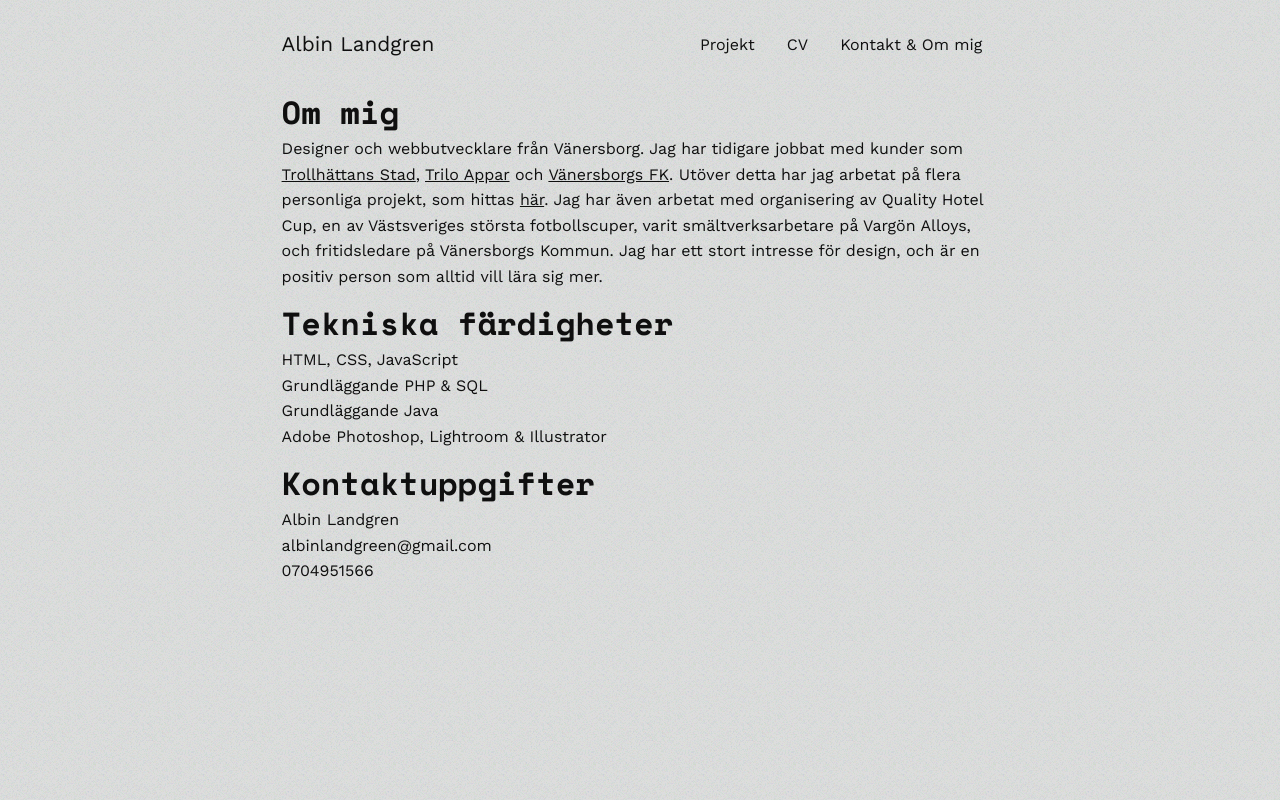
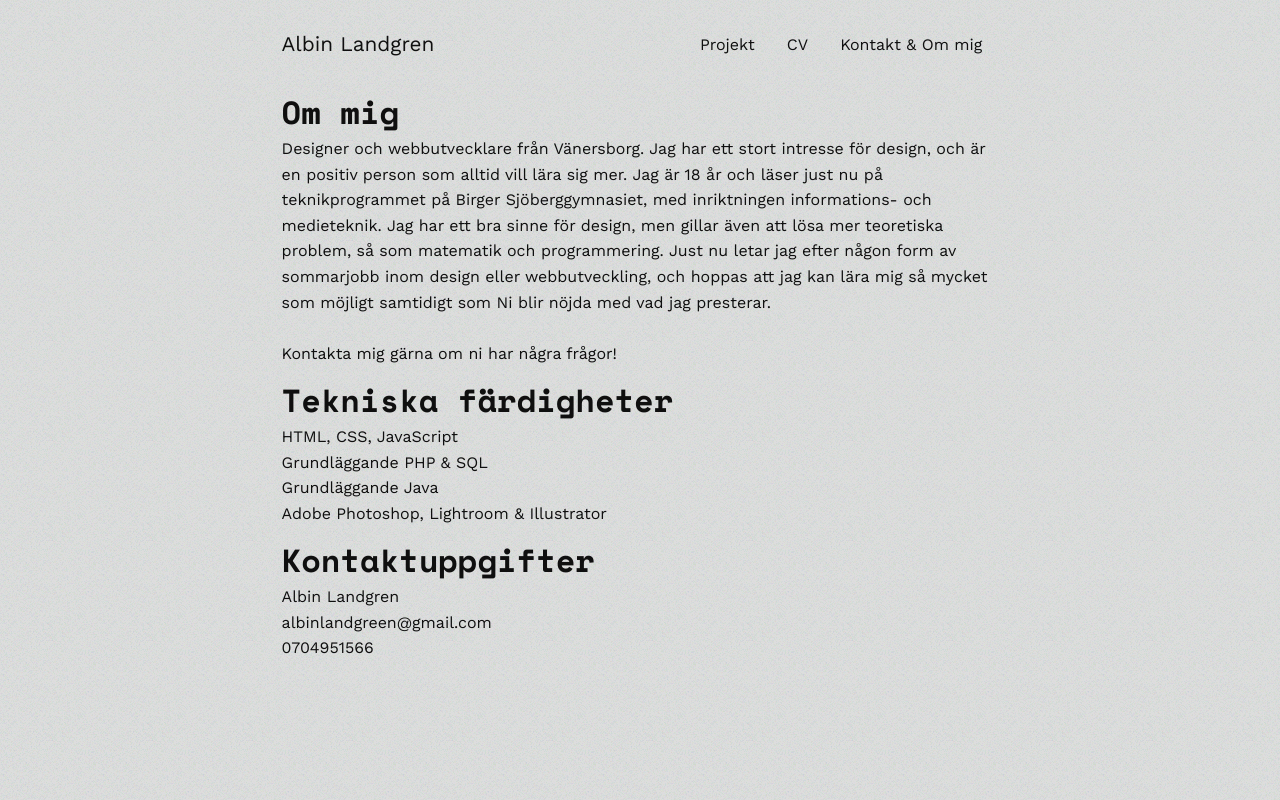
Before and after one commit to lbnportfolio/lbnportfolio.github.io, a plain HTML site: page kontakt.html in a window 1280 px wide. Drawn offline with nearby package versions, Linux system fonts and the light colour scheme.

Commit message:
Update kontakt.html

```diff
--- a/kontakt.html
+++ b/kontakt.html
@@ -23,7 +23,7 @@
         </div>
         <div id="kontakt">
             <h1>Om mig</h1>
-            <p>Designer och webbutvecklare från Vänersborg. Jag har tidigare jobbat med kunder som <a href="http://bit.ly/2QdVjRf">Trollhättans Stad</a>, <a href="trilo.html">Trilo Appar</a> och <a href="http://bit.ly/2F1v3s3">Vänersborgs FK</a>. Utöver detta har jag arbetat på flera personliga projekt, som hittas <a href="egnaprojekt.html">här</a>. Jag har även arbetat med organisering av Quality Hotel Cup, en av Västsveriges största fotbollscuper, varit smältverksarbetare på Vargön Alloys, och fritidsledare på Vänersborgs Kommun. Jag har ett stort intresse för design, och är en positiv person som alltid vill lära sig mer.</p>
+            <p>Designer och webbutvecklare från Vänersborg. Jag har ett stort intresse för design, och är en positiv person som alltid vill lära sig mer. Jag är 18 år och läser just nu på teknikprogrammet på Birger Sjöberggymnasiet, med inriktningen informations- och medieteknik. Jag har ett bra sinne för design, men gillar även att lösa mer teoretiska problem, så som matematik och programmering. Just nu letar jag efter någon form av sommarjobb inom design eller webbutveckling, och hoppas att jag kan lära mig så mycket som möjligt samtidigt som Ni blir nöjda med vad jag presterar. <br><br> Kontakta mig gärna om ni har några frågor! </p>
             <h1>Tekniska färdigheter</h1>
             <p>HTML, CSS, JavaScript <br>
             Grundläggande PHP & SQL <br>
```
